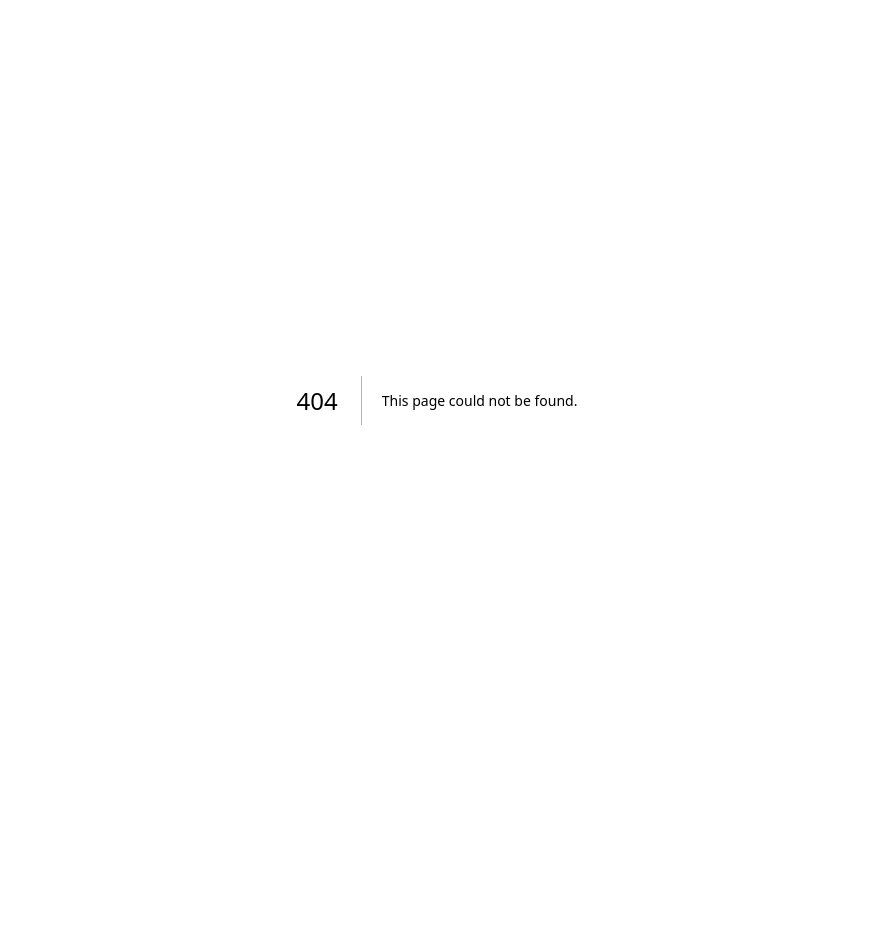
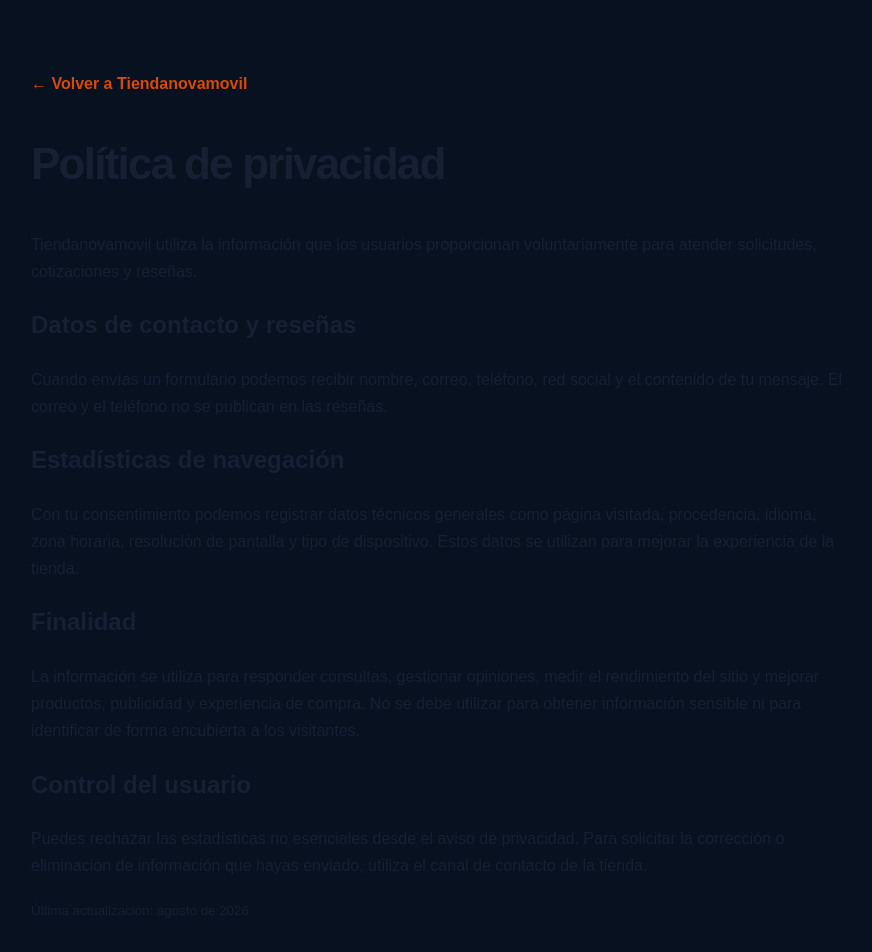
Before and after one commit to smithvr81-cmd/tiendanovamovil, a Next.js app: page /privacidad in a window 1280 px wide. Before the commit this address had no page. Shown: the top 952 px of the page, without its empty margins (203-1075 px from the left). Before the commit the page ends 800 px from the top, so only its background shows below. Built offline with nearby package versions, Linux system fonts and the light colour scheme.

Commit message:
Agrega politica de privacidad

```diff
--- /dev/null
+++ b/app/privacidad/page.js
@@ -0,0 +1,20 @@
+export const metadata = { title: 'Política de privacidad' };
+
+export default function PrivacyPage() {
+  return (
+    <main style={{maxWidth:860,margin:'0 auto',padding:'70px 24px',fontFamily:'Arial, sans-serif',lineHeight:1.7,color:'#172033'}}>
+      <a href="/" style={{color:'#d84a08',fontWeight:700}}>← Volver a Tiendanovamovil</a>
+      <h1 style={{fontSize:44,letterSpacing:'-.04em'}}>Política de privacidad</h1>
+      <p>Tiendanovamovil utiliza la información que los usuarios proporcionan voluntariamente para atender solicitudes, cotizaciones y reseñas.</p>
+      <h2>Datos de contacto y reseñas</h2>
+      <p>Cuando envías un formulario podemos recibir nombre, correo, teléfono, red social y el contenido de tu mensaje. El correo y el teléfono no se publican en las reseñas.</p>
+      <h2>Estadísticas de navegación</h2>
+      <p>Con tu consentimiento podemos registrar datos técnicos generales como página visitada, procedencia, idioma, zona horaria, resolución de pantalla y tipo de dispositivo. Estos datos se utilizan para mejorar la experiencia de la tienda.</p>
+      <h2>Finalidad</h2>
+      <p>La información se utiliza para responder consultas, gestionar opiniones, medir el rendimiento del sitio y mejorar productos, publicidad y experiencia de compra. No se debe utilizar para obtener información sensible ni para identificar de forma encubierta a los visitantes.</p>
+      <h2>Control del usuario</h2>
+      <p>Puedes rechazar las estadísticas no esenciales desde el aviso de privacidad. Para solicitar la corrección o eliminación de información que hayas enviado, utiliza el canal de contacto de la tienda.</p>
+      <p><small>Última actualización: agosto de 2026.</small></p>
+    </main>
+  );
+}
```
